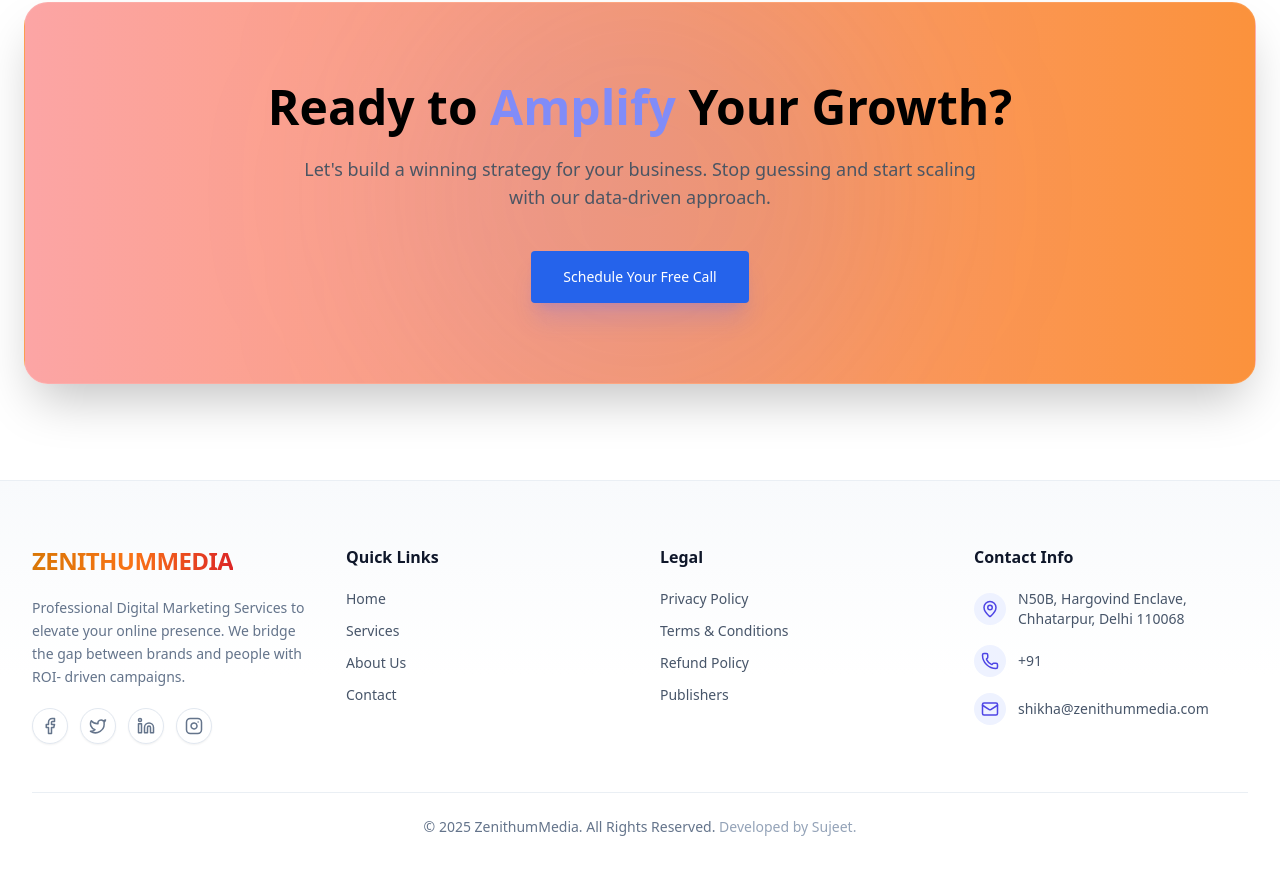
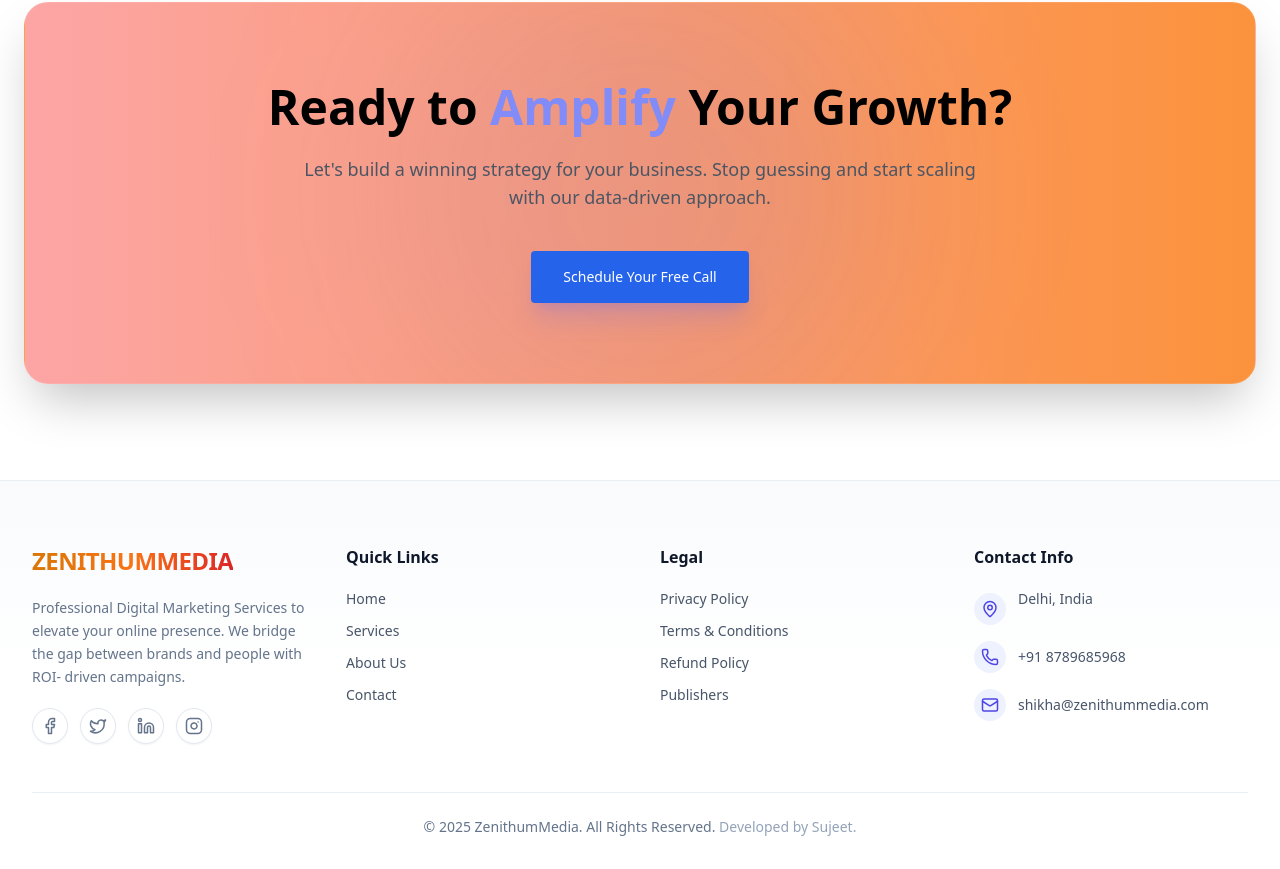
Before and after one commit to sujeet123-dot/ads-run-frontend, a React (Vite) app: page / in a window 1280 px wide. Shown: the part 2867-3736 px from the top of the page. Built offline with nearby package versions, Linux system fonts and the light colour scheme.

Commit message:
add link

```diff
--- a/src/components/layout/Footer.jsx
+++ b/src/components/layout/Footer.jsx
@@ -12,6 +12,13 @@ import {
 
 const Footer = () => {
   const currentYear = new Date().getFullYear();
+
+  const socialLinks = [
+    { icon: Facebook, url: "https://www.facebook.com/zenithummedia" },
+    { icon: Twitter, url: "https://twitter.com/zenithummedia" },
+    { icon: Linkedin, url: "https://www.linkedin.com/company/zenithummedia/" },
+    { icon: Instagram, url: "https://www.instagram.com/zenithummedia" },
+  ];
 
   return (
     <footer className="bg-gradient-to-b from-slate-50 via-white to-white pt-16 pb-8 border-t border-slate-200/70 text-slate-600 text-sm">
@@ -34,10 +41,12 @@ const Footer = () => {
 
             {/* Social Icons */}
             <div className="flex flex-wrap gap-3 mt-2">
-              {[Facebook, Twitter, Linkedin, Instagram].map((Icon, index) => (
+              {socialLinks.map(({ icon: Icon, url }, index) => (
                 <a
                   key={index}
-                  href="#"
+                  href={url}
+                  target="_blank"
+                  rel="noopener noreferrer"
                   className="inline-flex h-9 w-9 items-center justify-center rounded-full border border-slate-200 bg-white shadow-sm hover:shadow-md hover:-translate-y-[2px] transition-all duration-200 hover:border-indigo-300 hover:text-indigo-500 text-slate-500"
                 >
                   <Icon size={18} />
@@ -138,9 +147,7 @@ const Footer = () => {
                 <div className="mt-1 flex h-8 w-8 items-center justify-center rounded-full bg-indigo-50 text-indigo-600 shrink-0">
                   <MapPin size={18} />
                 </div>
-                <span className="text-slate-600">
-                  N50B, Hargovind Enclave, Chhatarpur, Delhi 110068
-                </span>
+                <span className="text-slate-600">Delhi, India</span>
               </li>
               <li className="flex items-center gap-3">
                 <div className="flex h-8 w-8 items-center justify-center rounded-full bg-indigo-50 text-indigo-600 shrink-0">
@@ -150,7 +157,7 @@ const Footer = () => {
                   href="tel:+917206991113"
                   className="hover:text-indigo-500 transition-colors"
                 >
-                  +91
+                  +91 8789685968
                 </a>
               </li>
               <li className="flex items-center gap-3">
--- a/src/pages/ContactPage.jsx
+++ b/src/pages/ContactPage.jsx
@@ -56,7 +56,7 @@ const ContactPage = () => {
                   </div>
                   <div>
                     <h3 className="text-black font-semibold">Call Us</h3>
-                    <p className="text-gray-600 text-sm">+91 </p>
+                    <p className="text-gray-600 text-sm">+91 8789596859</p>
                   </div>
                 </div>
 
@@ -69,12 +69,12 @@ const ContactPage = () => {
                     </div>
                     <div>
                       <h3 className="text-black font-semibold">Visit Us</h3>
-                      <p className="text-gray-600 text-sm">N50, Hargobind Enclave, Chhatarpur Delhi, 110068</p>
+                      <p className="text-gray-600 text-sm">Delhi, India</p>
                     </div>
                   </div>
 
                   {/* Embedded Map */}
-                  <div className="h-64 w-full relative grayscale hover:grayscale-0 transition-all duration-500">
+                  {/* <div className="h-64 w-full relative grayscale hover:grayscale-0 transition-all duration-500">
                     <iframe
                       title="Adsonick Office Location"
                       width="100%"
@@ -84,9 +84,8 @@ const ContactPage = () => {
                       allowFullScreen
                       src="https://www.google.com/maps/embed?pb=!1m18!1m12!1m3!1d1085.8410761646342!2d77.18768123754779!3d28.49053218511437!2m3!1f0!2f0!3f0!3m2!1i1024!2i768!4f13.1!3m3!1m2!1s0x390d1e2ecad8dcf1%3A0x32353872ae4e4bf!2sN%2F50A%2C%20Street%20Number%204%2C%20Rajpur%20Khurd%20Extension%2C%20Chhatarpur%2C%20New%20Delhi%2C%20Delhi%20110068!5e1!3m2!1sen!2sin!4v1764853872007!5m2!1sen!2sin"
                     ></iframe>
-                    {/* Dark Overlay for map to blend in (fades out on hover) */}
                     <div className="absolute inset-0 bg-indigo-900/20 pointer-events-none mix-blend-overlay"></div>
-                  </div>
+                  </div> */}
                 </div>
 
               </div>
--- a/src/pages/HomePage.jsx
+++ b/src/pages/HomePage.jsx
@@ -10,12 +10,6 @@ import Button from '../components/ui/Button';
 import LookSection from '../components/sections/LookSection';
 
 const HomePage = () => {
-
-  // useEffect(() => {
-  // window.location.href = "https://sujeetkumar.space";
-  // }, []);
-
-
 
   // Data for Services Preview
   const services = [
```
